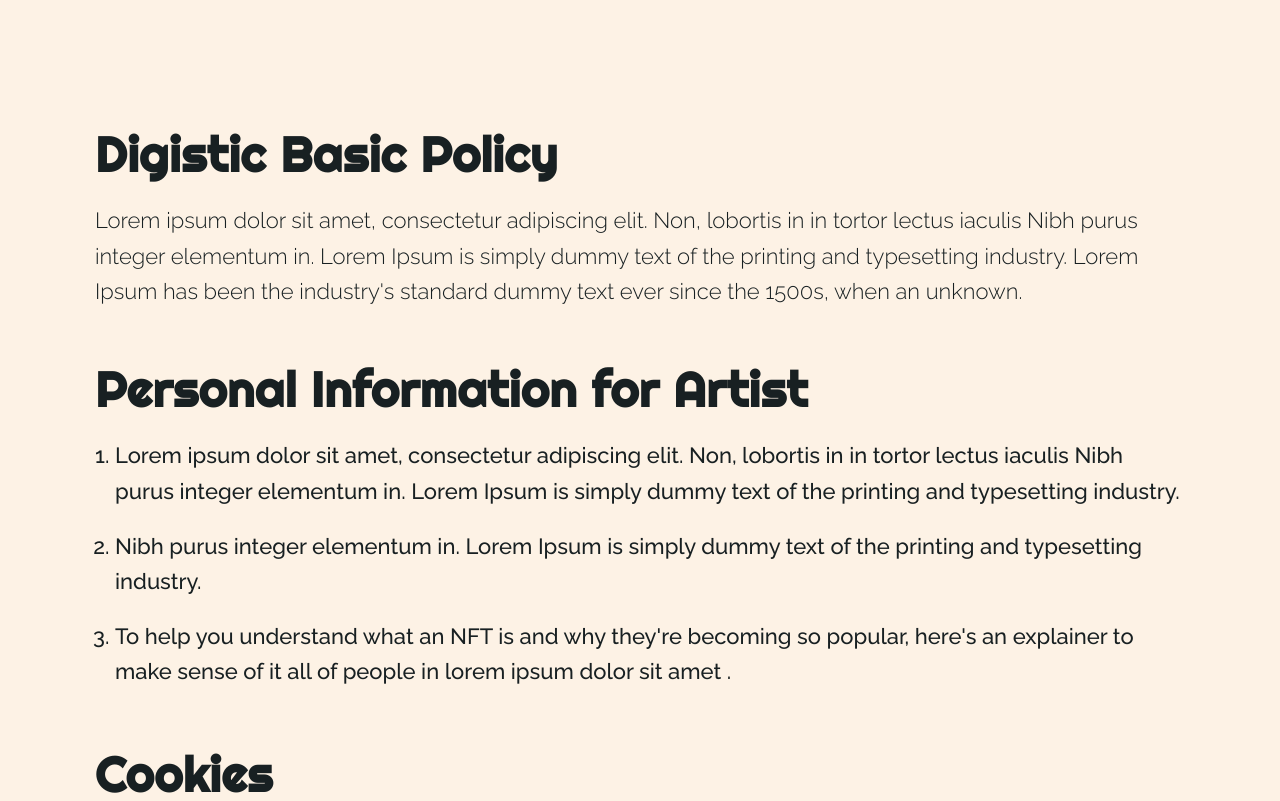
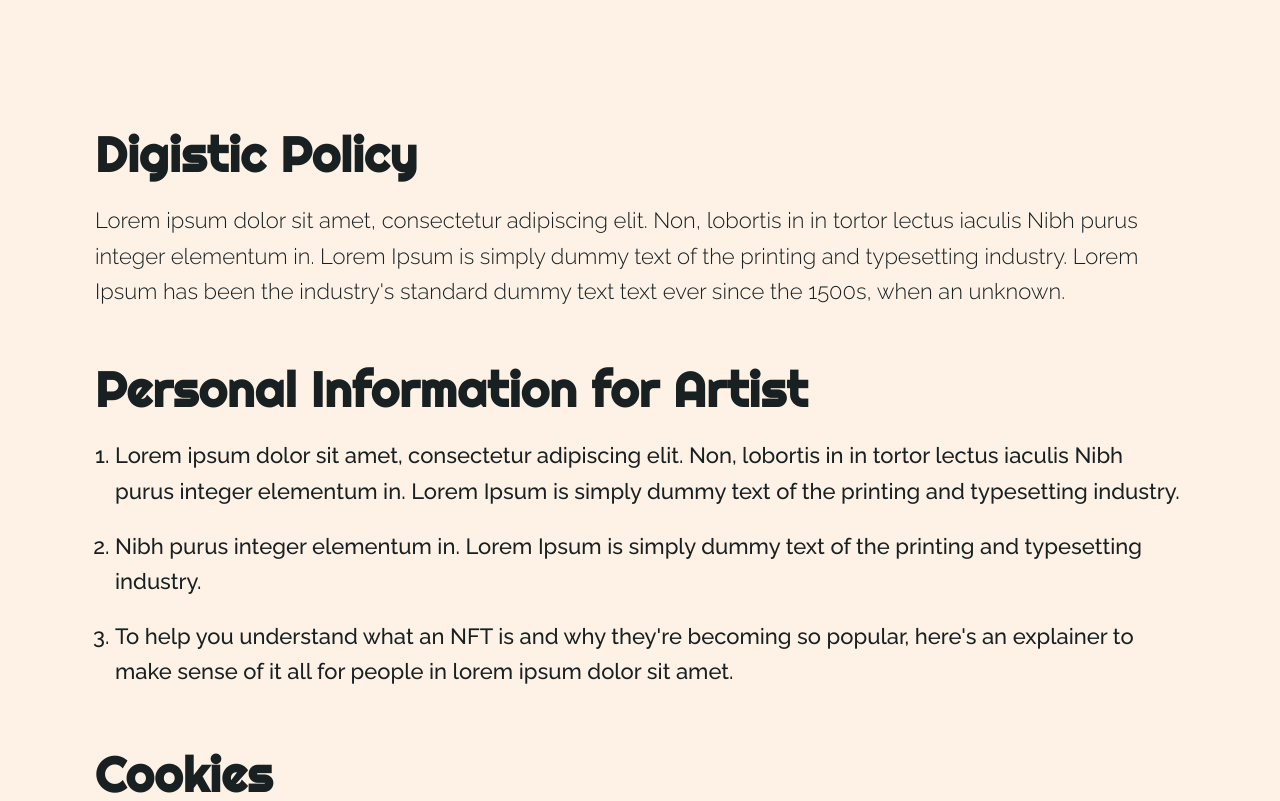
Before and after one commit to webdevshahadat/simple-nft, a plain HTML site: page privacy.html in a window 1280 px wide. Shown: the part 540-1341 px from the top of the page. Drawn offline with Linux system fonts and the light colour scheme.

Commit message:
Update privacy.html

```diff
--- a/privacy.html
+++ b/privacy.html
@@ -114,11 +114,11 @@
                     <div class="row justify-content-between">
                         <div class="col-sm-12">
                             <h2 class="section-title wow animate__fadeInUp" data-wow-duration="1s"
-                                data-wow-delay="0.4s">Digistic Basic Policy</h2>
+                                data-wow-delay="0.4s">Digistic Policy</h2>
                             <p class="wow animate__fadeInUp" data-wow-duration="1s" data-wow-delay="0.4s">Lorem ipsum
                                 dolor sit amet, consectetur adipiscing elit. Non, lobortis in in tortor
                                 lectus iaculis Nibh purus integer elementum in. Lorem Ipsum is simply dummy text of the
-                                printing and typesetting industry. Lorem Ipsum has been the industry's standard dummy
+                                printing and typesetting industry. Lorem Ipsum has been the industry's standard dummy text
                                 text ever since the 1500s, when an unknown.</p>
                         </div>
 
@@ -133,7 +133,7 @@
                                 <li> Nibh purus integer elementum in. Lorem Ipsum is simply dummy text of the printing
                                     and typesetting industry. </li>
                                 <li> To help you understand what an NFT is and why they're becoming so popular, here's
-                                    an explainer to make sense of it all of people in lorem ipsum dolor sit amet . </li>
+                                    an explainer to make sense of it all for people in lorem ipsum dolor sit amet. </li>
                             </ol>
                         </div>
 
@@ -167,9 +167,9 @@
                                 <li> Nibh purus integer elementum in. Lorem Ipsum is simply dummy text of the printing
                                     and typesetting industry. </li>
                                 <li> To help you understand what an NFT is and why they're becoming so popular, here's
-                                    an explainer to make sense of it all of people in lorem ipsum dolor sit amet . </li>
+                                    an explainer to make sense of it all for people in lorem ipsum dolor sit amet. </li>
                                 <li> To help you understand what an NFT is and why they're becoming so popular, here's
-                                    an explainer to make sense of it all of people in lorem ipsum dolor sit amet . </li>
+                                    an explainer to make sense of it all for people in lorem ipsum dolor sit amet. </li>
                             </ol>
                         </div>
 
```
